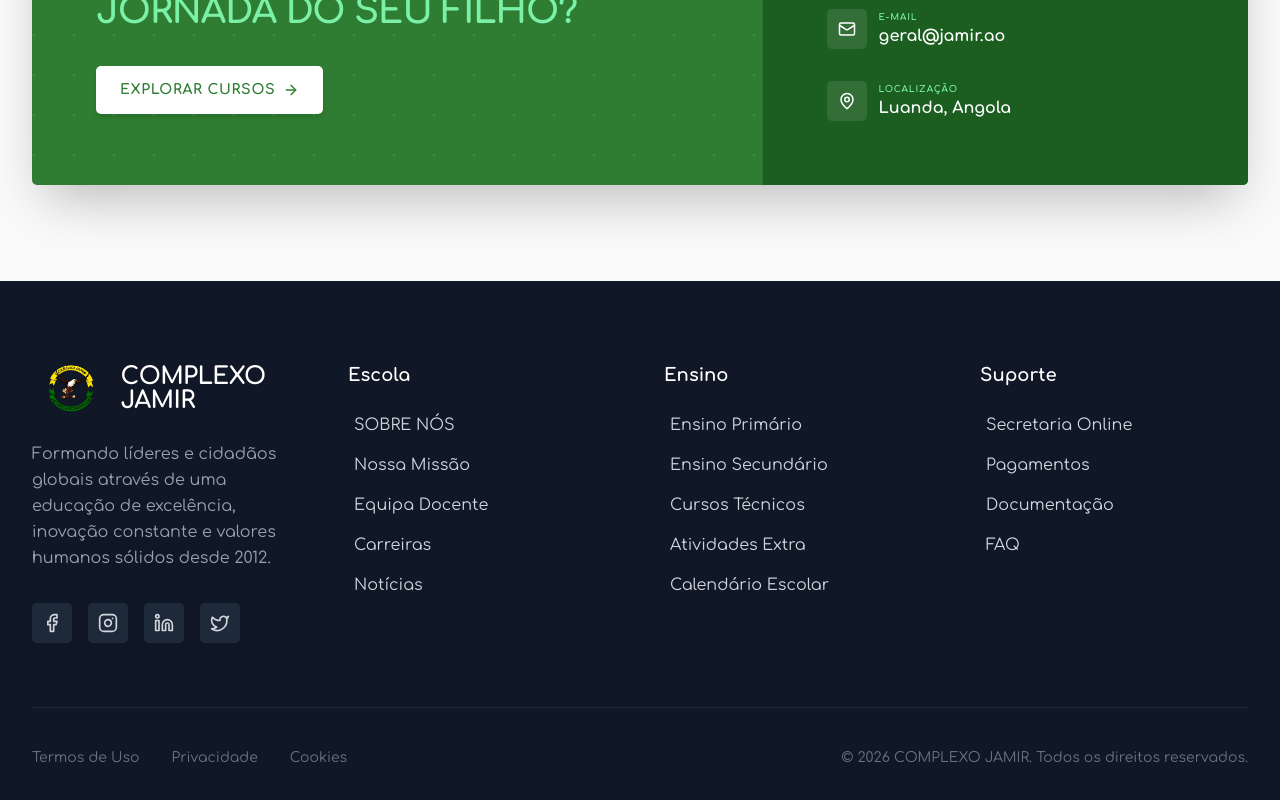
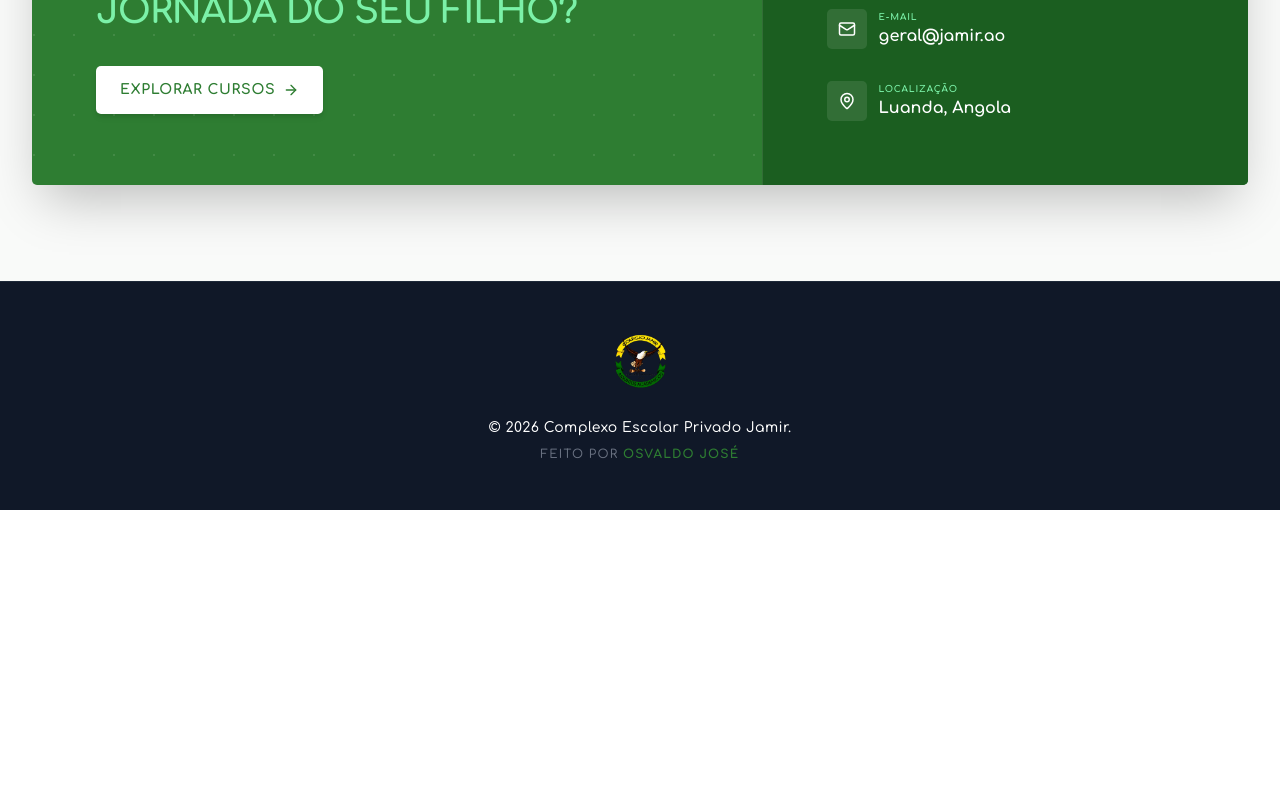
Before and after one commit to devjunior373-maker/website_-jamir, a React (Vite) app: page / in a window 1280 px wide. Shown: the part 2791-3591 px from the top of the page. After the commit the page ends 3301 px from the top, so only its background shows below. Built offline with nearby package versions, Linux system fonts and the light colour scheme.

Commit message:
refactor: simplify footer component
Remove unused dependencies and extensive link structure to optimize component size and prepare for future content updates.

```diff
--- a/src/components/Footer.tsx
+++ b/src/components/Footer.tsx
@@ -1,124 +1,19 @@
 import React from 'react';
-import { motion } from 'motion/react';
-import {
-  School,
-  Facebook,
-  Instagram,
-  Linkedin,
-  Twitter,
-  Mail,
-  Phone,
-  MapPin,
-  ArrowRight
-} from 'lucide-react';
 
 export default function Footer() {
-  const currentYear = new Date().getFullYear();
-
-  const footerLinks = [
-    {
-      title: "Escola",
-      links: [
-        { name: "SOBRE NÓS", href: "#" },
-        { name: "Nossa Missão", href: "#" },
-        { name: "Equipa Docente", href: "#" },
-        { name: "Carreiras", href: "#" },
-        { name: "Notícias", href: "#" }
-      ]
-    },
-    {
-      title: "Ensino",
-      links: [
-        { name: "Ensino Primário", href: "#" },
-        { name: "Ensino Secundário", href: "#" },
-        { name: "Cursos Técnicos", href: "#" },
-        { name: "Atividades Extra", href: "#" },
-        { name: "Calendário Escolar", href: "#" }
-      ]
-    },
-    {
-      title: "Suporte",
-      links: [
-        { name: "Secretaria Online", href: "#" },
-        { name: "Pagamentos", href: "#" },
-        { name: "Documentação", href: "#" },
-        { name: "FAQ", href: "#" }
-      ]
-    }
-  ];
-
-  const socialLinks = [
-    { icon: <Facebook size={20} />, href: "#" },
-    { icon: <Instagram size={20} />, href: "#" },
-    { icon: <Linkedin size={20} />, href: "#" },
-    { icon: <Twitter size={20} />, href: "#" }
-  ];
-
   return (
-    <footer className="bg-gray-900 text-gray-300 pt-20 pb-10">
-      <div className="max-w-7xl mx-auto px-4 sm:px-6 lg:px-8">
-        <div className="grid grid-cols-1 md:grid-cols-2 lg:grid-cols-12 gap-12 mb-16">
-
-          {/* Brand Column */}
-          <div className="lg:col-span-3">
-            <div className="flex items-center gap-3 mb-6">
-              <img
-                src="/logo.png"
-                alt="Logo Complexo Jamir"
-                className="h-14 w-auto object-contain"
-              />
-              <div className="flex flex-col">
-                <span className="text-white font-bold text-2xl leading-none tracking-tight">COMPLEXO JAMIR</span>
-              </div>
-            </div>
-            <p className="text-gray-400 mb-8 leading-relaxed max-w-sm">
-              Formando líderes e cidadãos globais através de uma educação de excelência, inovação constante e valores humanos sólidos desde 2012.
-            </p>
-            <div className="flex gap-4">
-              {socialLinks.map((social, index) => (
-                <a
-                  key={index}
-                  href={social.href}
-                  className="w-10 h-10 bg-gray-800 rounded-[5px] flex items-center justify-center hover:bg-[#2E7D32] hover:text-white transition-all duration-300"
-                >
-                  {social.icon}
-                </a>
-              ))}
-            </div>
-          </div>
-
-          {/* Links Columns */}
-          {footerLinks.map((group, index) => (
-            <div key={index} className="lg:col-span-3">
-              <h4 className="text-white font-bold text-lg mb-6">{group.title}</h4>
-              <ul className="space-y-4">
-                {group.links.map((link, linkIndex) => (
-                  <li key={linkIndex}>
-                    <a
-                      href={link.href}
-                      className="hover:text-[#2E7D32] transition-colors flex items-center group"
-                    >
-                      <ArrowRight size={14} className="mr-2 opacity-0 -ml-4 group-hover:opacity-100 group-hover:ml-0 transition-all" />
-                      {link.name}
-                    </a>
-                  </li>
-                ))}
-              </ul>
-            </div>
-          ))}
-
-
-        </div>
-
-        {/* Bottom Bar */}
-        <div className="border-t border-gray-800 pt-10 flex flex-col md:flex-row justify-between items-center gap-6">
-          <div className="flex flex-wrap justify-center gap-8 text-sm text-gray-500">
-            <a href="#" className="hover:text-white transition-colors">Termos de Uso</a>
-            <a href="#" className="hover:text-white transition-colors">Privacidade</a>
-            <a href="#" className="hover:text-white transition-colors">Cookies</a>
-          </div>
-          <p className="text-sm text-gray-500 text-center">
-            © {currentYear} COMPLEXO JAMIR. Todos os direitos reservados.
+    <footer className="bg-gray-900 text-gray-400 py-12 border-t border-gray-800">
+      <div className="max-w-7xl mx-auto px-4 sm:px-6 lg:px-8 flex flex-col items-center justify-center gap-6 text-center">
+        <img
+          src="/logo.png"
+          alt="Logo Complexo Escolar Privado Jamir"
+          className="h-16 w-auto object-contain"
+          loading="lazy"
+        />
+        <div className="text-sm font-medium tracking-wide">
+          <p className="mb-2 text-white">© 2026 Complexo Escolar Privado Jamir.</p>
+          <p className="text-gray-500 text-xs uppercase tracking-widest">
+            Feito por <span className="text-[#2E7D32] font-black">Osvaldo José</span>
           </p>
         </div>
       </div>
```
